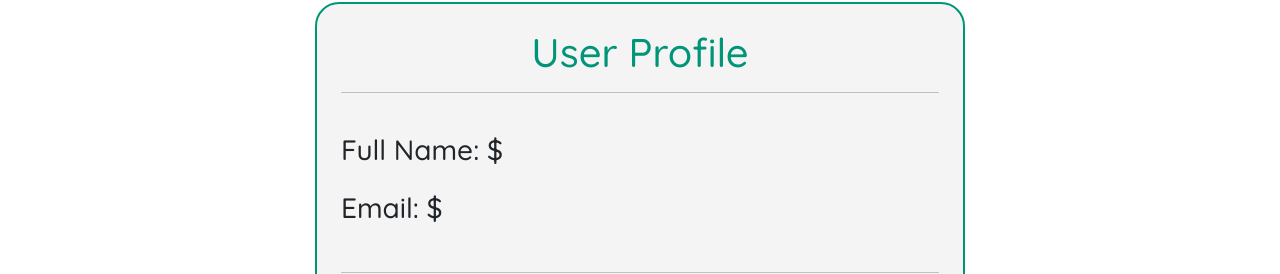
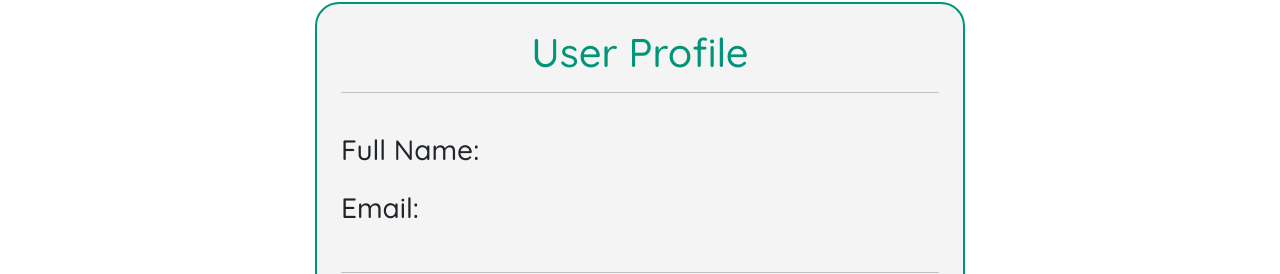
Before and after one commit to DinoMuslic/SDP-LMS, a React (Vite) app in the folder frontend/: page /profile in a window 1280 px wide. Shown: the part 157-431 px from the top of the page. Built offline with nearby package versions, Linux system fonts and the light colour scheme; no server answers; sample sign-in values are in the browser's storage.

Commit message:
reading data from localstorage

```diff
--- a/frontend/src/pages/ProfilePage/ProfilePage.jsx
+++ b/frontend/src/pages/ProfilePage/ProfilePage.jsx
@@ -6,8 +6,8 @@ const ProfilePage = () => {
       <div className="profile-container">
         <div className="text-center c-green h1">User Profile</div>
         <hr /> <br />
-        <div className="h3 mb-4">Full Name: ${}</div>
-        <div className="h3">Email: ${}</div>
+        <div className="h3 mb-4">Full Name: {localStorage.getItem("full_name")}</div>
+        <div className="h3">Email: {localStorage.getItem("email")}</div>
         <br />
         <hr />
         <br />
```
